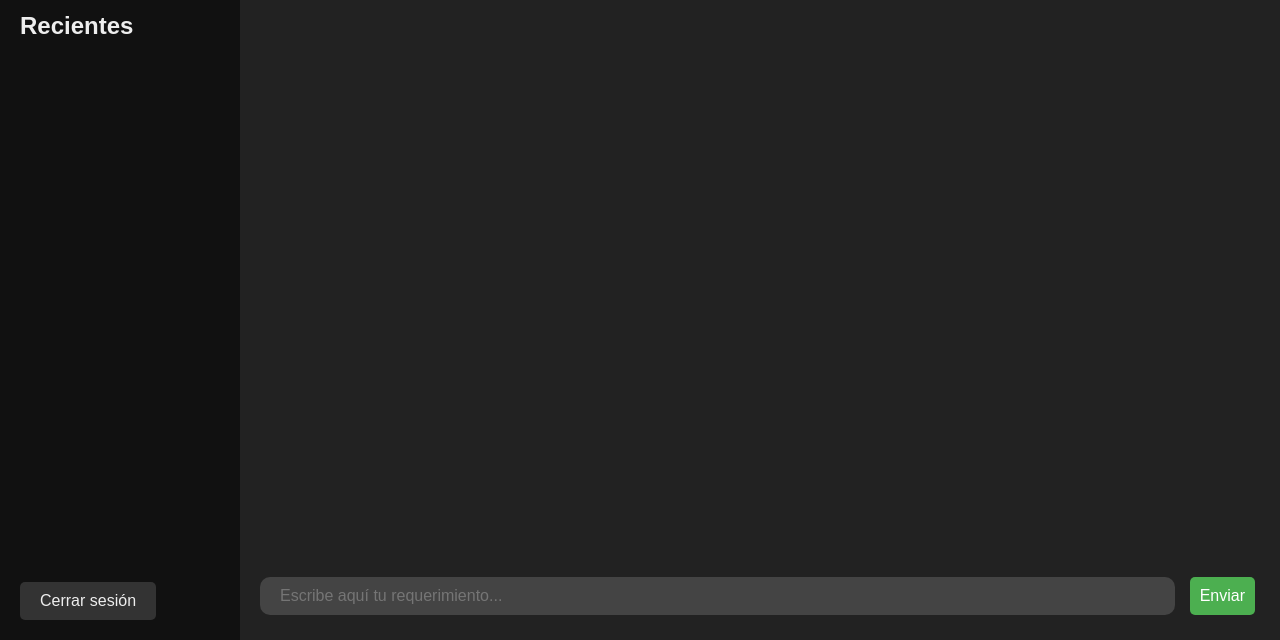
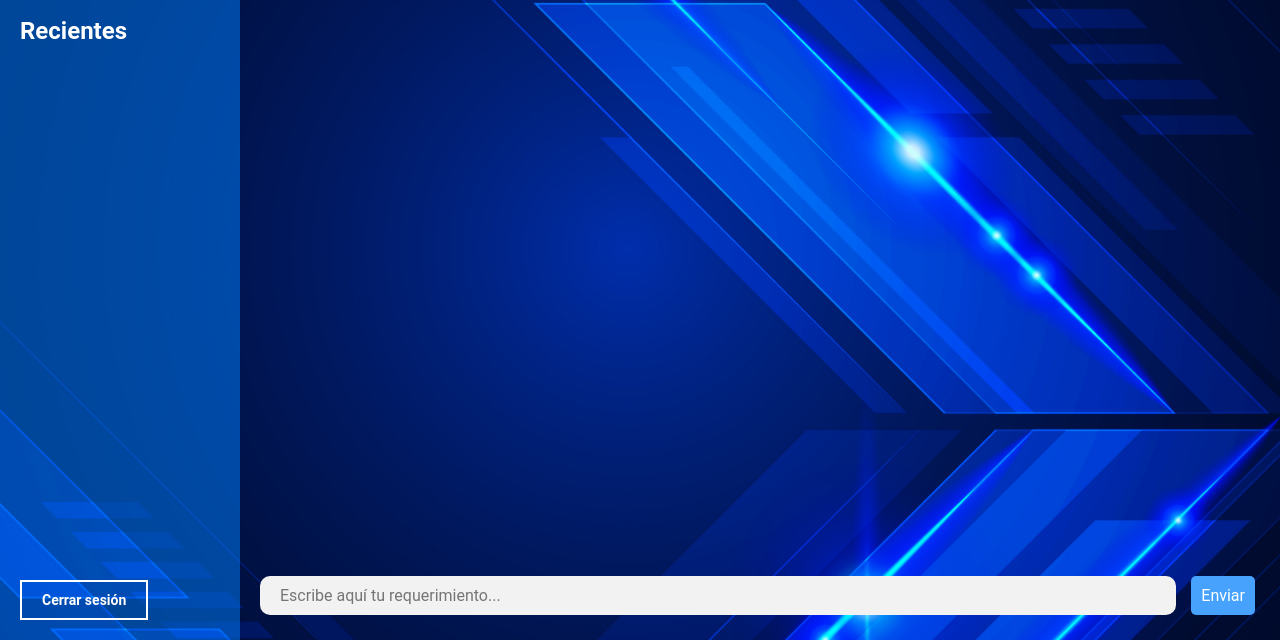
Before and after one commit to Alysmar/FarmaBot, a plain HTML site: page templates/ChatBot/farmabot.html in a window 1280 px wide. Shown: the part 160-800 px from the top of the page. Drawn offline with nearby package versions, Linux system fonts and the light colour scheme.

Commit message:
se modificaron los estilos de farmabot

```diff
--- a/assets/css/farmabot.css
+++ b/assets/css/farmabot.css
@@ -2,11 +2,19 @@
 @import url("https://fonts.googleapis.com/css2?family=Poppins:wght@400;500;600&display=swap");
 
 /*Clases*/
+*{
+  text-decoration: none;
+  font-family: "Roboto", sans-serif;
+}
+
 /*Body*/
 body {
-  background-color: #222;
-  color: #eee;
-  font-family: sans-serif;
+  background-image: url(../images/fondo2.jpg);
+  background-size: cover;
+  background-repeat: no-repeat;
+  background-position: center;
+  background-attachment: fixed;
+  color: white;
   margin: 0;
 }
 
@@ -18,7 +26,7 @@ body {
 
 /*Sidebar*/
 .sidebar {
-  background-color: #111;
+  background-color: rgba(0, 128, 255, 0.5);
   width: 200px;
   padding: 20px;
   flex-direction: column;
@@ -33,18 +41,19 @@ body {
 /*Sidebar - botones*/
 .sidebar button {
   display: flex;
-  background-color: #333;
-  color: #eee;
-  border: none;
+  border: 2px solid white;
+  background: transparent;
+  color: white;
   padding: 10px 20px;
   margin-bottom: 10px;
-  border-radius: 5px;
   cursor: pointer;
-  font-size: 16px;
+  font-size: 14px;
+  font-weight: 690;
 }
 
 .sidebar button:hover {
-  background: #4caf50;
+  background: white;
+  color: #46A2FD;
 }
 
 .action-buttons {
@@ -122,8 +131,8 @@ body {
 
 /*Entrada de datos - input*/
 .input-area input {
-  background-color: #444;
-  color: #eee;
+  background-color: #f2f2f2;
+  color: black;
   border: none;
   padding: 10px 20px;
   border-radius: 10px;
@@ -141,7 +150,8 @@ body {
 
 /*Caja de mensaje del usuario*/
 .user-message {
-  background-color: #525252;
+  background-color: #7aa6d2;
+  color: black;
   border-radius: 10px;
   padding: 20px 20px 30px 20px;
   margin-bottom: 20px;
@@ -150,7 +160,7 @@ body {
 
 /*Caja de mensaje del bot*/
 .bot-message {
-  background-color: #333;
+  background-color: #1f7ad4;
   border-radius: 10px;
   padding: 20px 20px 30px 20px;
   margin-bottom: 20px;
@@ -280,7 +290,7 @@ body {
 /*Boton enviar*/
 #send-button {
   padding: 10px;
-  background-color: #4caf50;
+  background-color:  #46A2FD;
   color: white;
   border: none;
   cursor: pointer;
@@ -288,5 +298,6 @@ body {
 }
 
 #send-button:hover {
-  background: #0b490d;
+  background:  rgba(0, 128, 255, 0.5);
+  color: white;
 }
```
